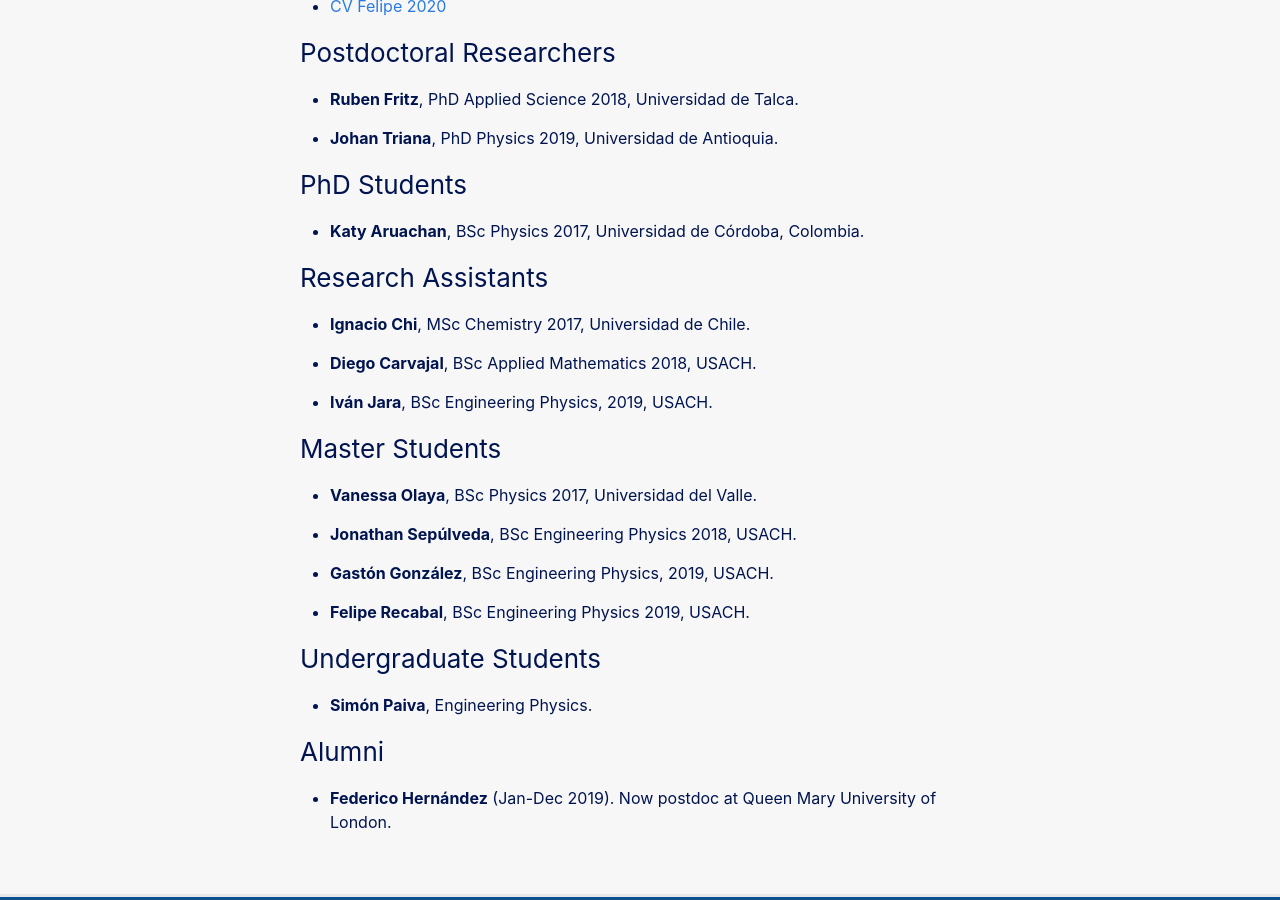
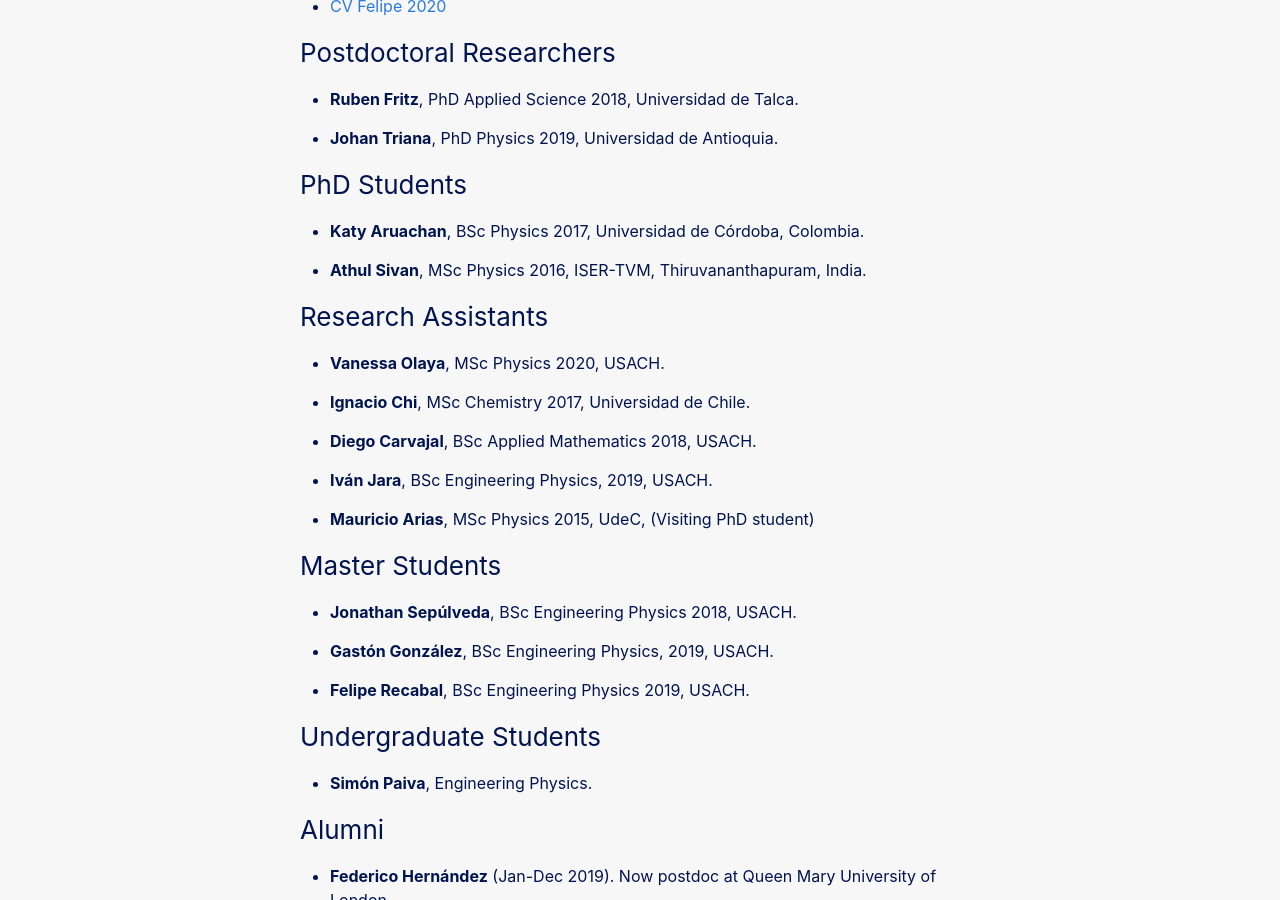
Before and after one commit to fherreralab/fherreralab.github.io, a Jekyll site: the page built from people.md, in a window 1280 px wide and 900 px high, scrolled down 963 px. Built offline with Jekyll 4.4.1, drawn with Linux system fonts in a browser that asks for light colours.

Commit message:
edited publications and people

```diff
--- a/people.md
+++ b/people.md
@@ -45,8 +45,12 @@ permalink: /people/
 
 * **Katy Aruachan**, BSc Physics 2017, Universidad de Córdoba, Colombia.
 
+* **Athul Sivan**, MSc Physics 2016, ISER-TVM, Thiruvananthapuram, India.
+
 
 ### Research Assistants
+
+* **Vanessa Olaya**, MSc Physics 2020, USACH.
 
 * **Ignacio Chi**, MSc Chemistry 2017, Universidad de Chile.
 
@@ -54,10 +58,11 @@ permalink: /people/
 
 * **Iván Jara**, BSc Engineering Physics, 2019, USACH.
 
+* **Mauricio Arias**, MSc Physics 2015, UdeC, (Visiting PhD student)
+
 
 ### Master Students
 
-* **Vanessa Olaya**, BSc Physics 2017, Universidad del Valle.
 
 * **Jonathan Sepúlveda**, BSc Engineering Physics 2018, USACH.
 
```
Also changed, not shown: publications.md (+1 -1 lines), 3 other files.
